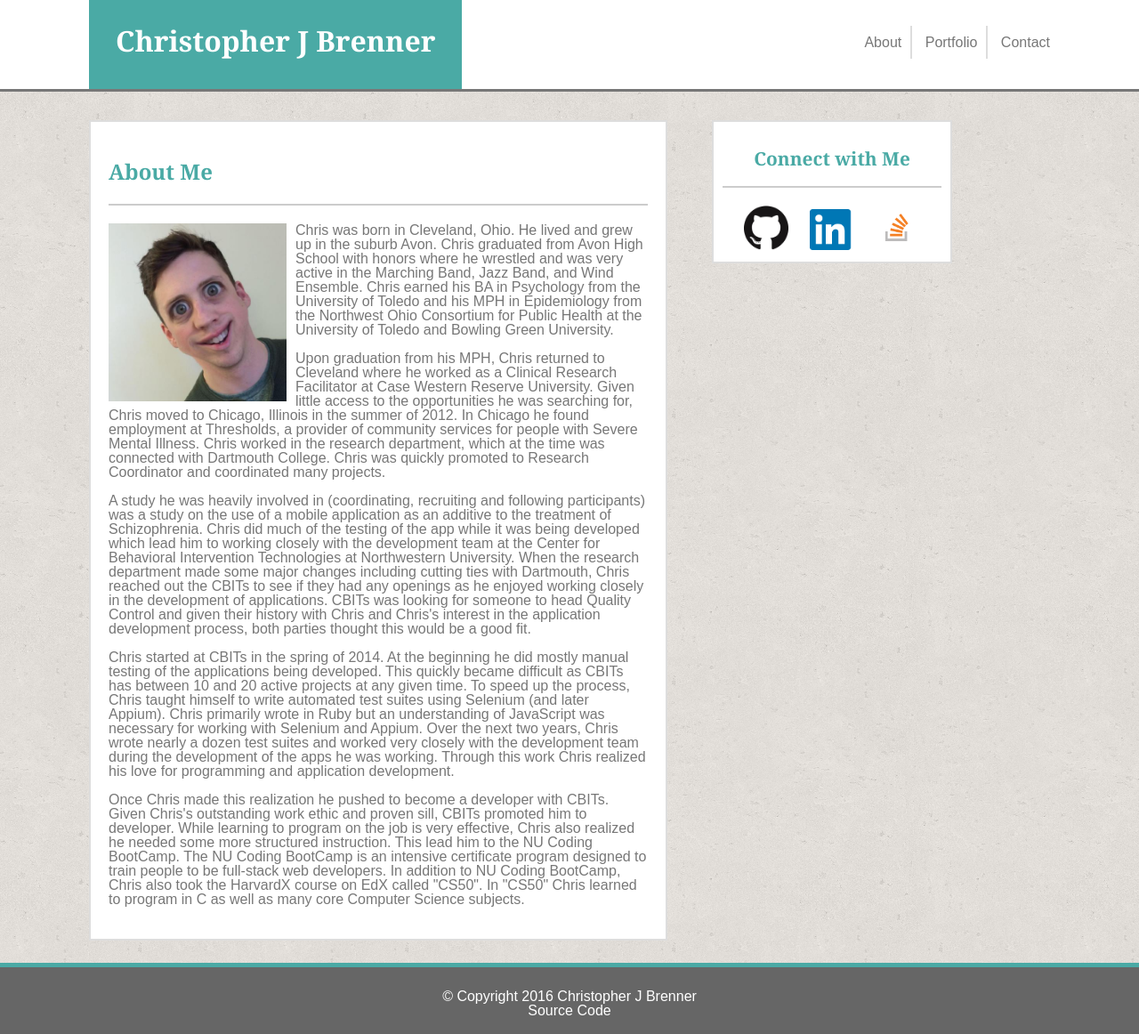
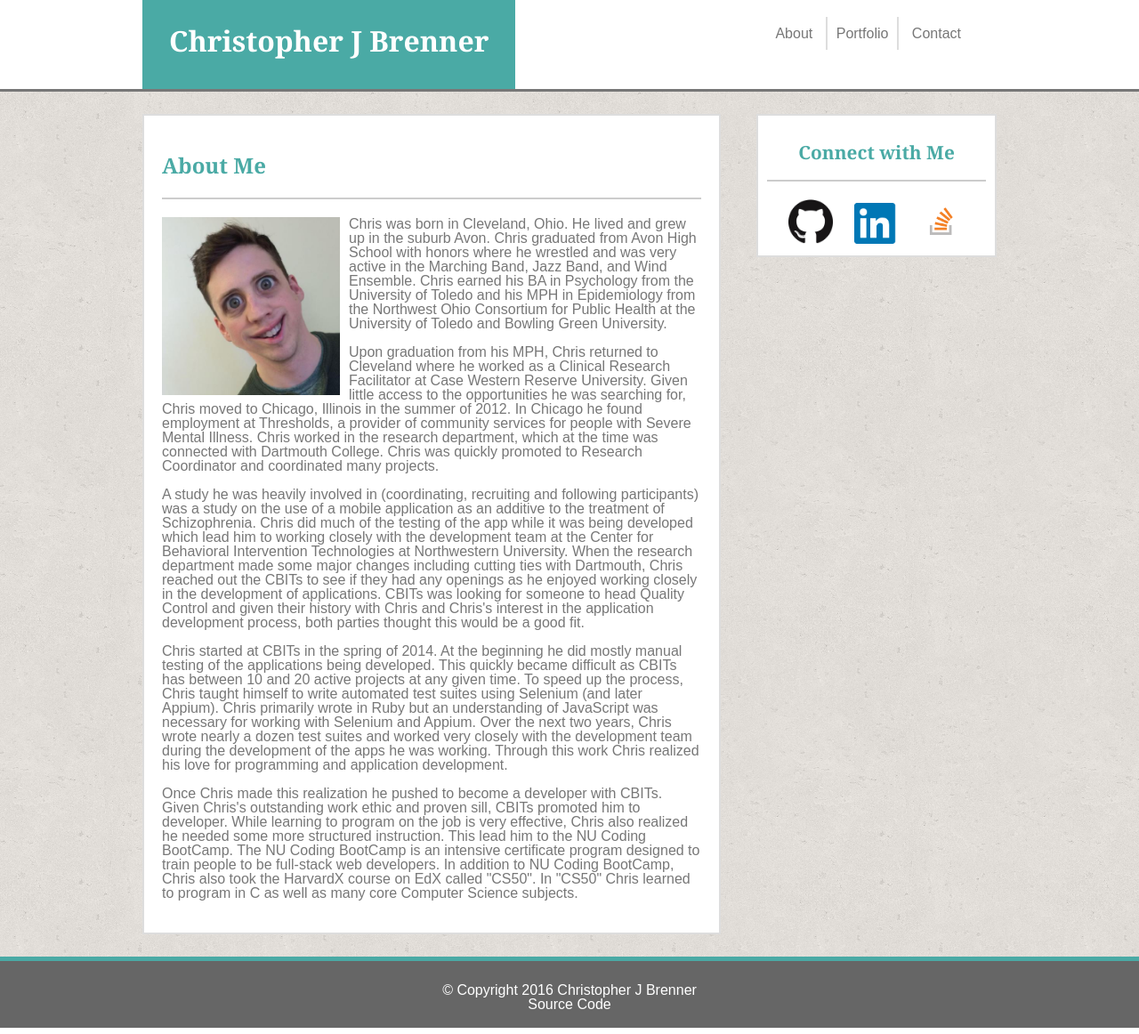
Before and after one commit to cbrenner04/Basic-Portfolio, a PHP site: page /index.php in a window 1280 px wide. Shown: the whole page at 89% size. Run offline with PHP 8.4, Linux system fonts and the light colour scheme.

Commit message:
Fix up css

```diff
--- a/assets/css/style.css
+++ b/assets/css/style.css
@@ -1,17 +1,16 @@
+* {
+	margin: 0;
+}
+
 html {
-	position: relative;
-	min-height: 100%;
+	height: 100%;
 }
 
 body {
 	background-image: url("../images/cork-wallet.png");
 	font-family: 'Arial', 'Helvetica Neue', Helvetica, sans-serif;
-	width: 960px;
-	padding: 0px;
-	margin-top: 0px;
-	margin-bottom: 0px;
-	margin-left: 100px;
 	display: block;
+	height: 100%;
 }
 
 h1, h2, h3 {
@@ -58,7 +57,7 @@ p {
 }
 
 .navbar {
-	position: fixed;
+	position: relative;
 	top: 0;
 	left: 0;
 	width: 100%;
@@ -67,40 +66,42 @@ p {
 	border: 3px;
 	border-style: none none solid none;
 	border-color: #777777;
-	z-index: 2; /*deals with portfolio images issue*/
 }
 
 #brand {
 	background-color: #4aaaa5;
 	float: left;
-	margin-left: 100px;
 	height: 40px;
-	margin-top: 0px;
 	padding: 30px;
-	margin-bottom: 0px;
+	margin: 0 auto;
 }
 
 .navigation {
 	float: right;
 	padding: 30px;
-	margin-right: 60px;
-	margin-top: 10px;
+	margin: 0 auto;
 }
 
 .navigation a {
 	padding: 10px;
 }
 
-#about {
-	border: 2px;
-	border-color: #dddddd;
-	border-style: none solid none none;
-}
-
 #portfolio {
 	border: 2px;
 	border-color: #dddddd;
-	border-style: none solid none none;
+	border-style: none solid none solid;
+}
+
+.container {
+	width: 960px;
+	margin: 0 auto -75px;
+	min-height: 100%;
+	height: auto !important;
+}
+
+.content {
+	padding-top: 25px;
+	padding-bottom: 25px;
 }
 
 .main-header {
@@ -119,9 +120,6 @@ p {
 	clear: both;
 	float: left;
 	width: 650px;
-	margin-top: 135px;
-	margin-bottom: 105px;
-	margin-left: 0px;
 	padding: 20px;
 }
 
@@ -137,12 +135,9 @@ p {
 	border-style: solid;
 	float: right;
 	width: 270px;
-	margin-top: 135px;
 	background-color: #ffffff;
 	padding: 10px;
 	text-align: center;
-	position: fixed;
-	left: 800px;
 }
 
 .connect-header {
@@ -167,13 +162,15 @@ p {
 	padding: 10px;
 }
 
+footer, .push {
+	clear: both;
+	height: 75px;
+}
+
 footer {
-	clear: both;
 	background-color: #666666;
 	color: #ffffff;
-	height: 75px;
 	width: 100%;
-	position: absolute;
 	bottom: 0;
 	left: 0;
 	text-align: center;
@@ -183,7 +180,7 @@ footer {
 }
 
 footer p {
-	margin-top: 25px;
+	margin: 25px auto 0;
 }
 
 footer a {
--- a/contact.html
+++ b/contact.html
@@ -15,6 +15,7 @@
 		<!-- Navigation Bar. Includes header (brand) and navigation -->
 		<nav class="navbar">
 
+			<div class="container">
 				<header>
 					<h1 id="brand">Christopher J Brenner</h1>
 				</header>
@@ -26,10 +27,13 @@
 
 					<a id="contact" href="contact.html">Contact</a>
 				</nav>
+			</div>
 
 		</nav>
 
 		<!-- Contact form section -->
+
+		<div class="container content">
 			<section class="main-content">
 
 				<header class="main-header">
@@ -81,6 +85,8 @@
 				</div>
 
 			</section>
+			<div class="push"></div>
+		</div>
 
 		<!-- Footer with Copyright information -->
 		<footer>
--- a/index.html
+++ b/index.html
@@ -15,6 +15,7 @@
 		<!-- Navigation Bar. Includes header (brand) and navigation -->
 		<nav class="navbar">
 
+			<div class="container">
 				<header>
 					<h1 id="brand">Christopher J Brenner</h1>
 				</header>
@@ -26,10 +27,12 @@
 
 					<a id="contact" href="contact.html">Contact</a>
 				</nav>
+			</div>
 
 		</nav>
 
 		<!-- About Me section -->
+		<div class="container content">
 			<section class="main-content">
 
 				<header class="main-header">
@@ -72,6 +75,8 @@
 				</div>
 
 			</section>
+			<div class="push"></div>
+		</div>
 
 		<!-- Footer with Copyright information -->
 		<footer>
--- a/portfolio.html
+++ b/portfolio.html
@@ -15,6 +15,7 @@
 		<!-- Navigation Bar. Includes header (brand) and navigation -->
 		<nav class="navbar">
 
+			<div class="container">
 				<header>
 					<h1 id="brand">Christopher J Brenner</h1>
 				</header>
@@ -26,10 +27,12 @@
 
 					<a id="contact" href="contact.html">Contact</a>
 				</nav>
+			</div>
 
 		</nav>
 
 		<!-- Porfolio section -->
+		<div class="container content">
 			<section class="main-content portfolio">
 
 				<header class="main-header">
@@ -106,6 +109,8 @@
 				</div>
 
 			</section>
+			<div class="push"></div>
+		</div>
 
 		<!-- Footer with Copyright information -->
 		<footer>
```
Lines whose indentation alone changed are shown as unchanged.
